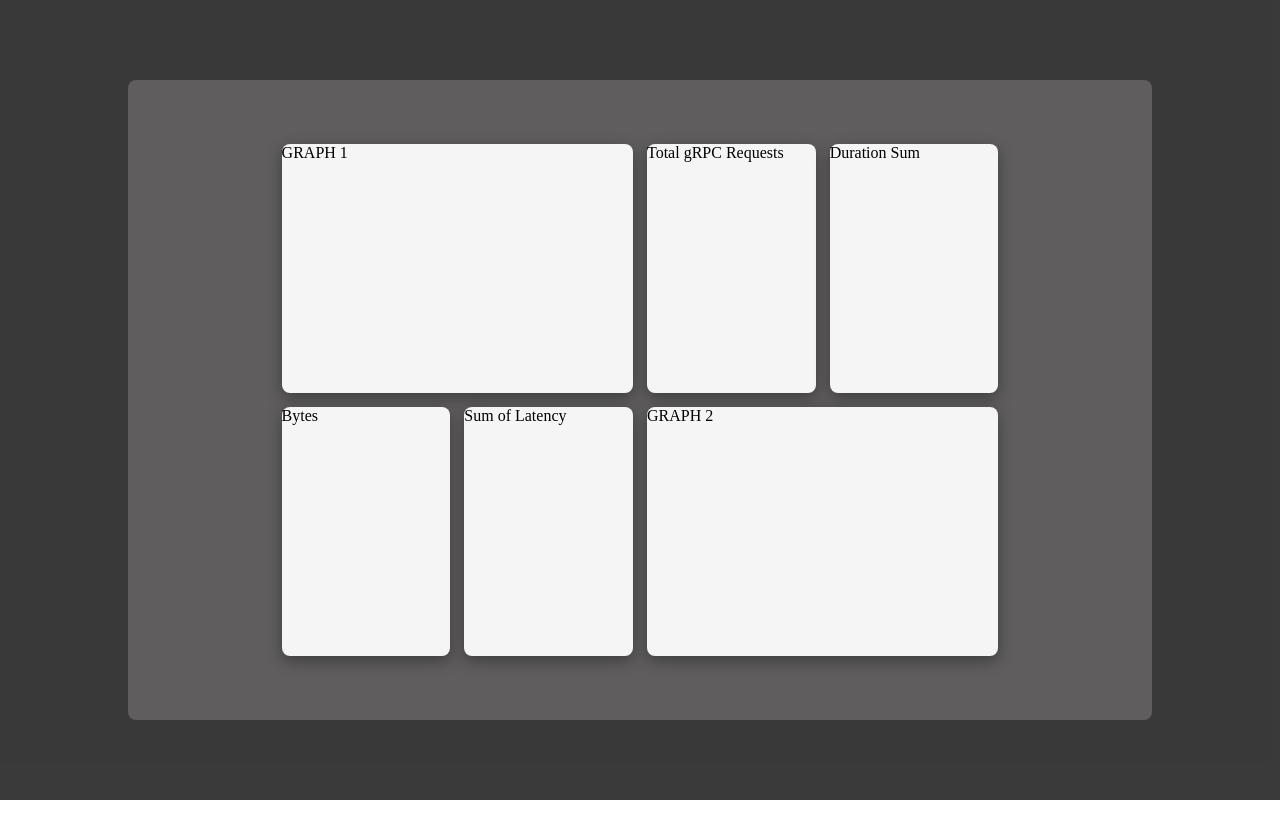
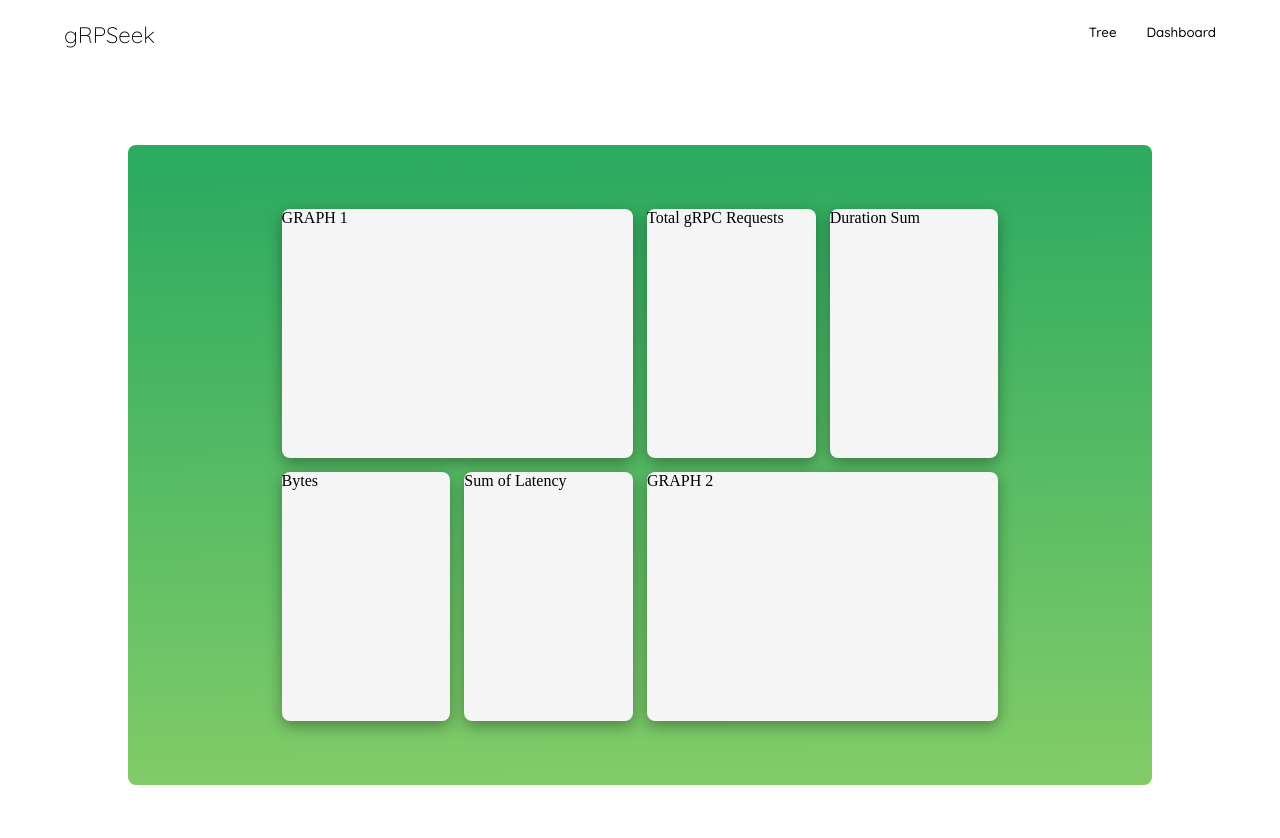
Before and after one commit to oslabs-beta/gRPSeek, a React (Vite) app: page /dashboard in a window 1280 px wide. Shown: the top 838 px of the page. Before the commit the page ends 800 px from the top, so only its background shows below. Built offline with nearby package versions, Linux system fonts and the light colour scheme.

Commit message:
continuing to style navbar and dashboard

```diff
--- a/src/App.tsx
+++ b/src/App.tsx
@@ -1,11 +1,7 @@
 import React, { Component } from "react";
 import { BrowserRouter as Router, Routes, Route } from "react-router-dom";
 import Home from './Pages/Home'
-// import Client from './Pages/MetricsView'
-// import Server from './Pages/GraphView'
 import Main from "./Pages/Main";
-// import MetricsView from "./Pages/MetricsView";
-import GraphView from "./Pages/GraphView";
 import TreeMapView from "./Pages/TreetMapView";
 import Dashboard from "./client/components/Dashboard";
 
@@ -15,7 +11,6 @@ const App: React.FC = () => {
     <Router>
       <Routes>
         <Route path="/" element={<Home/>}></Route>
-        <Route path="/graph" element={<GraphView/>}></Route>
         <Route path="/dashboard" element={<Dashboard/>}></Route>
         <Route path="/main" element={<Main/>}></Route>
         <Route path="/treemap" element={<TreeMapView/>}></Route>
--- a/src/Pages/GraphView.tsx
+++ /dev/null
@@ -1,33 +0,0 @@
-import React from "react";
-import NavBar from "../client/components/NavBar";
-// import BoxMetric from "../client/components/Box";
-import Chart from "../client/components/Chart";
-import {useEffect} from 'react'
-
-const GraphView: React.FC = () => {
-  const fakeServerData = [
-    { metric: "Total Server Calls", total: 15 },
-    { metric: "Avg Server Calls ", total: 66 },
-    { metric: "Min Server Calls", total: 21 },
-    { metric: "Max Server Calls", total: 99 },
-    { metric: "All Server Calls", total: 7 },
-  ];
-  useEffect( ()=> {
-   fetch('http://localhost:9090/metrics', {
-    headers: {
-      'content-type': 'application/json'
-    }
-   })
-   .then(res => console.log(res))
-   .catch(err => console.log("error: ", err))
-  }, []);
-
-  return (
-    <>
-    <NavBar/>
-    <Chart/>
-    </>
-  );
-};
-
-export default GraphView;
--- a/src/Pages/Home.tsx
+++ b/src/Pages/Home.tsx
@@ -6,15 +6,16 @@ import { Button } from "@mui/material";
 const Home: React.FC = () => {
   const navigate = useNavigate()
 
+
   return (
 
-    <div className="container">
+    <div className="home-container">
       <div className="home home--container">
         <h1 className="home home__title">gRPSeek</h1>
         <h3 className="home home__slogan">
           A POWERFUL VISUALIZATION TOOL FOR gRPC
         </h3>
-        <Button variant="contained" onClick={() => navigate('/main')}>Start Seeking</Button>
+        <Button variant="contained" onClick={() => navigate('/main')} style={{backgroundColor: 'teal', color: 'white'}}>Start Seeking</Button>
       </div>
     </div>
   );
--- a/src/Pages/Main.tsx
+++ b/src/Pages/Main.tsx
@@ -5,7 +5,6 @@ import NavBar from '../client/components/NavBar'
 const Main: React.FC = () => {
   return (
     <div className='navbar-dashboard-container'>
-    <NavBar/>
     <Dashboard/>
     </div>
   )
--- a/src/client/components/Dashboard.jsx
+++ b/src/client/components/Dashboard.jsx
@@ -1,4 +1,5 @@
 import React from 'react'
+import NavBar from './NavBar'
 
 function Dashboard() {
 
@@ -10,6 +11,8 @@ function Dashboard() {
   return (
     //grid container
     //return graphs and metrics
+    <>
+    <NavBar></NavBar>
     <div className='dashboard-container'>
         <div className='dashboard-secondary-container'>
             <div className='grid-container'>
@@ -25,6 +28,7 @@ function Dashboard() {
 
         </div>
     </div>
+    </>
 
 
 
--- a/src/styles.scss
+++ b/src/styles.scss
@@ -34,11 +34,11 @@ html {
   width: 100vw;
 }
 
-.container {
-  height: 100vh;
-  width: 100vw;
-  @include flexboxCenter(row);
-}
+// .container {
+//   height: 100vh;
+//   width: 100vw;
+//   @include flexboxCenter(row);
+// }
 
 .home--container {
   @include flexboxCenter(column);
@@ -309,26 +309,48 @@ input[type='file']:hover {
   display: flex;
   justify-content: space-between;
   align-items: center;
+}
 
-}
 
 .logo{
   margin-left: 5%;
 }
 
 .tree-button{
-  margin-right: 5%;
   height: 25px;
+  background-color: transparent;
+  border: 0;
+  cursor: pointer;
+  font-family: 'Quicksand';
 }
 
-.dashoboard-button{
+.dashboard-button{
   height: 25px;
+  background-color: transparent;
+  border: 0;
+  cursor: pointer;
+  font-family: 'Quicksand';
+}
+
+
+
+.tree-button:hover,
+.dashboard-button:hover {
+  color: teal;
+}
+
+.navbar-buttons{
+  display: flex;
+  justify-content: center;
+  align-items: center;
+  margin-right: 5%;
+  gap: 30px;
 }
 
 .dashboard-container{
   height: 100%;
   width: 100vw;
-  background-color: rgba(21, 20, 20, 0.838);
+  background-color: rgb(255, 255, 255);
   display: flex;
   justify-content: center;
   align-items: center;
@@ -349,7 +371,7 @@ body{
 .dashboard-secondary-container{
   height: 80%;
   width: 80%;
-  background-color: rgba(120, 119, 119, 0.592);
+  background: linear-gradient(179.1deg, rgb(43, 170, 96) 2.3%, rgb(129, 204, 104) 98.3%);
   border: 0px solid transparent;
   border-radius: 8px;
   display: flex;
@@ -384,8 +406,9 @@ body{
   grid-column: 3/5;
 }
 
-.navbar-buttons{
-  display: flex;
-  justify-content: center;
-  align-items: center;
+.home-container{
+  height: 100vh;
+  width: 100vw;
+  @include flexboxCenter(row);
+  background: linear-gradient(to right, rgb(182, 244, 146), rgb(51, 139, 147));
 }
```
